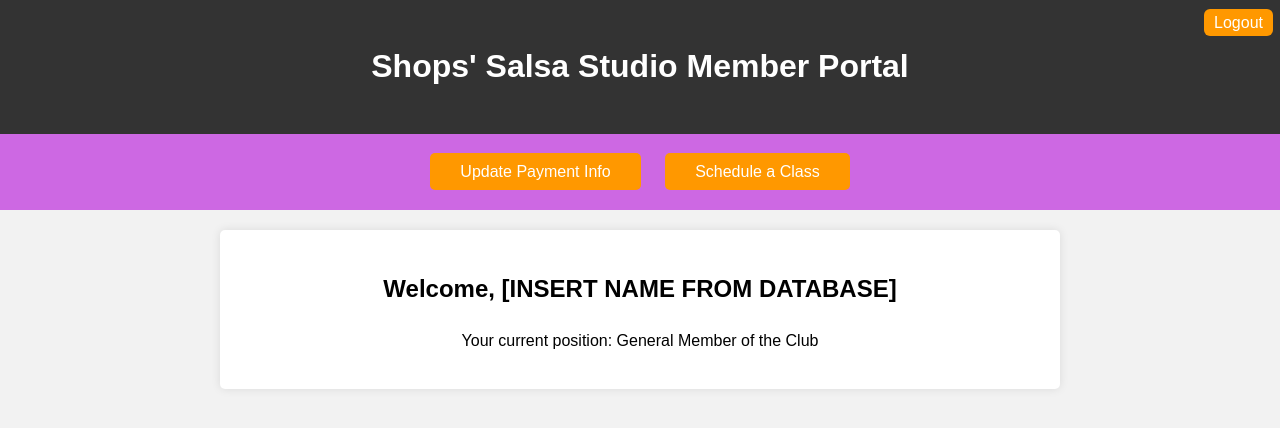
After one commit to minhTMUstudent/CPS406_iteration_2_41, a PHP site: page /general_member_dash.html in a window 1280 px wide. The commit adds this page. Shown: the top 428 px of the page. Run offline with PHP 8.4, Linux system fonts and the light colour scheme.

Commit message:
added successful/unsuccessful login page stuff + gen member portal

```diff
--- /dev/null
+++ b/general_member_dash.html
@@ -0,0 +1,85 @@
+<!DOCTYPE html>
+<html lang="en">
+<head>
+    <meta charset="UTF-8">
+    <meta name="viewport" content="width=device-width, initial-scale=1.0">
+    <title>Shops' Salsa Studio - General Member Portal</title>
+    <style>
+        body {
+            font-family: Arial, sans-serif;
+            line-height: 1.6;
+            margin: 0;
+            padding: 0;
+            background-color: #f2f2f2;
+        }
+        header {
+            background-color: #333;
+            padding: 20px;
+            color: #fff;
+            text-align: center;
+        }
+        nav {
+            background-color: rgba(187, 34, 221, 0.658);
+            text-align: center;
+            padding: 25px 10px;
+        }
+        nav a {
+            color: #fff;
+            background-color: #ff9800;
+            text-decoration: none;
+            margin: 0 10px;
+            padding: 10px 30px;
+            border-radius: 5px;
+        }
+        nav a:hover {
+            background-color: #f57c00;
+        }
+        .logout {
+            position: absolute;
+            top: 10px;
+            right: 7px;
+        }
+        .logout_button {
+        padding: 5px 10px;
+        background-color: #ff9800;
+        color: white;
+        border-radius: 6px;
+        border: none;
+        text-decoration: none;
+        }
+        .login_button:hover {
+            background-color: #f57c00;
+        }
+        .container {
+            max-width: 800px;
+            background-color: #fff;
+            box-shadow: 0 0 10px rgba(0, 0, 0, 0.1);
+            margin: 20px auto;
+            padding: 20px;
+            border-radius: 5px;
+        }
+        h2 {
+            text-align: center;
+        }
+        p {
+            text-align: center;
+        }
+    </style>
+</head>
+<body>
+    <header>
+        <h1>Shops' Salsa Studio Member Portal</h1>
+    </header>
+    <nav>
+        <a href="">Update Payment Info</a>
+        <a href="">Schedule a Class</a>
+    </nav>
+    <div class="logout">
+        <a href="logout.html" class="logout_button">Logout</a>
+    </div>
+    <div class="container">
+        <h2>Welcome, [INSERT NAME FROM DATABASE]</h2>
+        <p>Your current position: General Member of the Club</p>
+    </div>
+</body>
+</html>
```
Also changed, not shown: login.php (+5 -5 lines), successful_login_coach.html (added, +40 -0 lines), successful_login_genmember.html (added, +40 -0 lines), successful_login_treasurer.html (added, +40 -0 lines), unsuccessful_login.html (added, +40 -0 lines).
